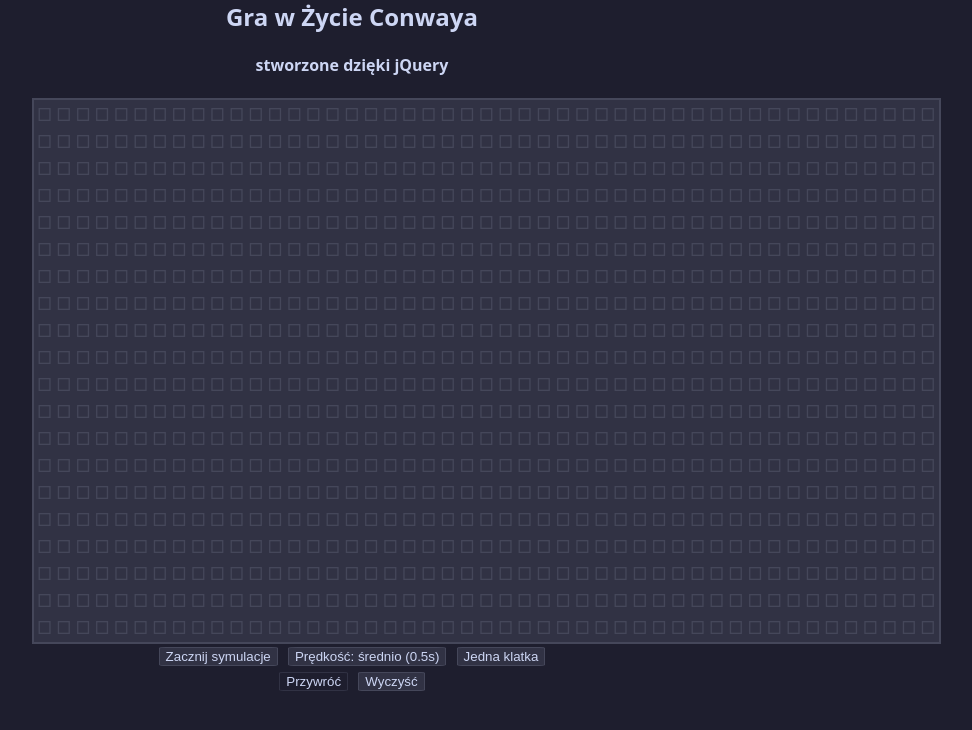
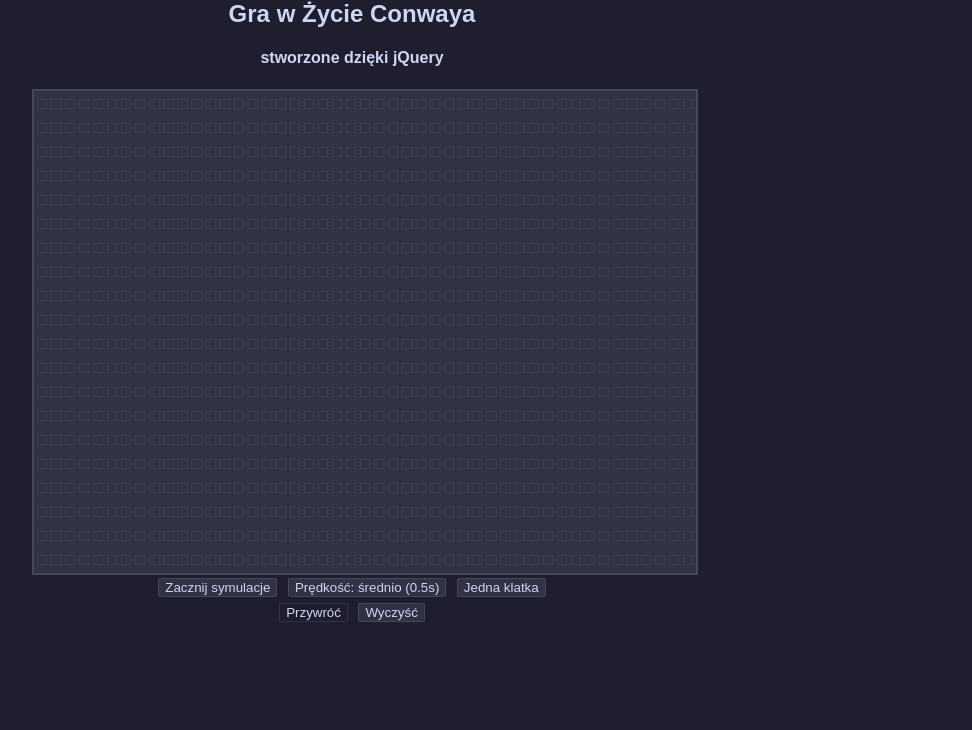
Before and after one commit to Pawi1/t19, a PHP site: page / in a window 1280 px wide. Shown: the top 730 px of the page, without its empty margins (288-1260 px from the left). Run offline with PHP 8.4, Linux system fonts and the light colour scheme.

Commit message:
naprawa czcionki

```diff
--- a/gra-w-zycie/style.css
+++ b/gra-w-zycie/style.css
@@ -17,7 +17,7 @@ body{
     text-align: center;
     width: 50%;
     margin: 0 auto;
-    font-family: system-ui, -apple-system, BlinkMacSystemFont, 'Segoe UI', Roboto, Oxygen, Ubuntu, Cantarell, 'Open Sans', 'Helvetica Neue', sans-serif;
+    font-family: sans-serif;
 }
 table{
     width: 50%;
```
